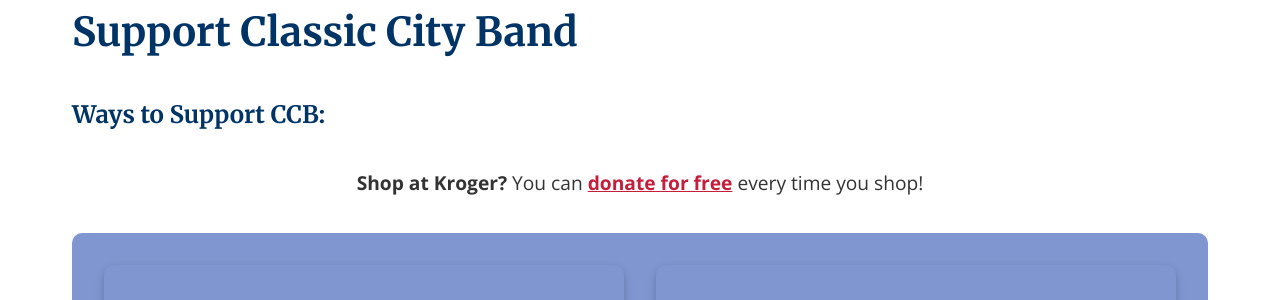
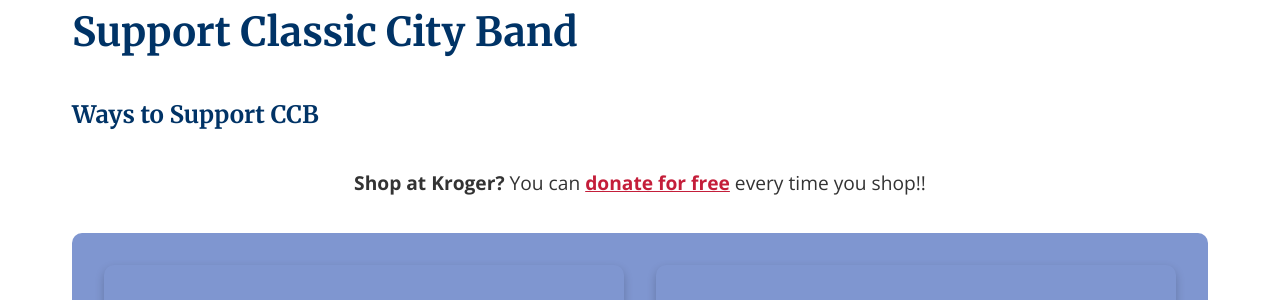
Before and after one commit to webmasterCCB/CCBwebsite, a Jekyll site: the page built from support.md, in a window 1280 px wide and 900 px high. Shown: the part 220-520 px from the top of the window. Built offline with Jekyll 4.4.1, drawn with Linux system fonts in a browser that asks for light colours.

Commit message:
Update support.md

```diff
--- a/support.md
+++ b/support.md
@@ -4,10 +4,10 @@ title: Support Classic City Band
 permalink: /support/
 ---
 
-## Ways to Support CCB:
+## Ways to Support CCB
 
 <p style="text-align: center; margin: 2rem 0; font-size: 1.2rem;">
-  <strong>Shop at Kroger?</strong> You can <a href="#kroger" style="color: var(--primary-red); font-weight: bold; text-decoration: underline;">donate for free</a> every time you shop!
+  <strong>Shop at Kroger?</strong> You can <a href="#kroger" style="color: var(--primary-red); font-weight: bold; text-decoration: underline;">donate for free</a> every time you shop!!
 </p>
 
 <div class="support-grid">
```
